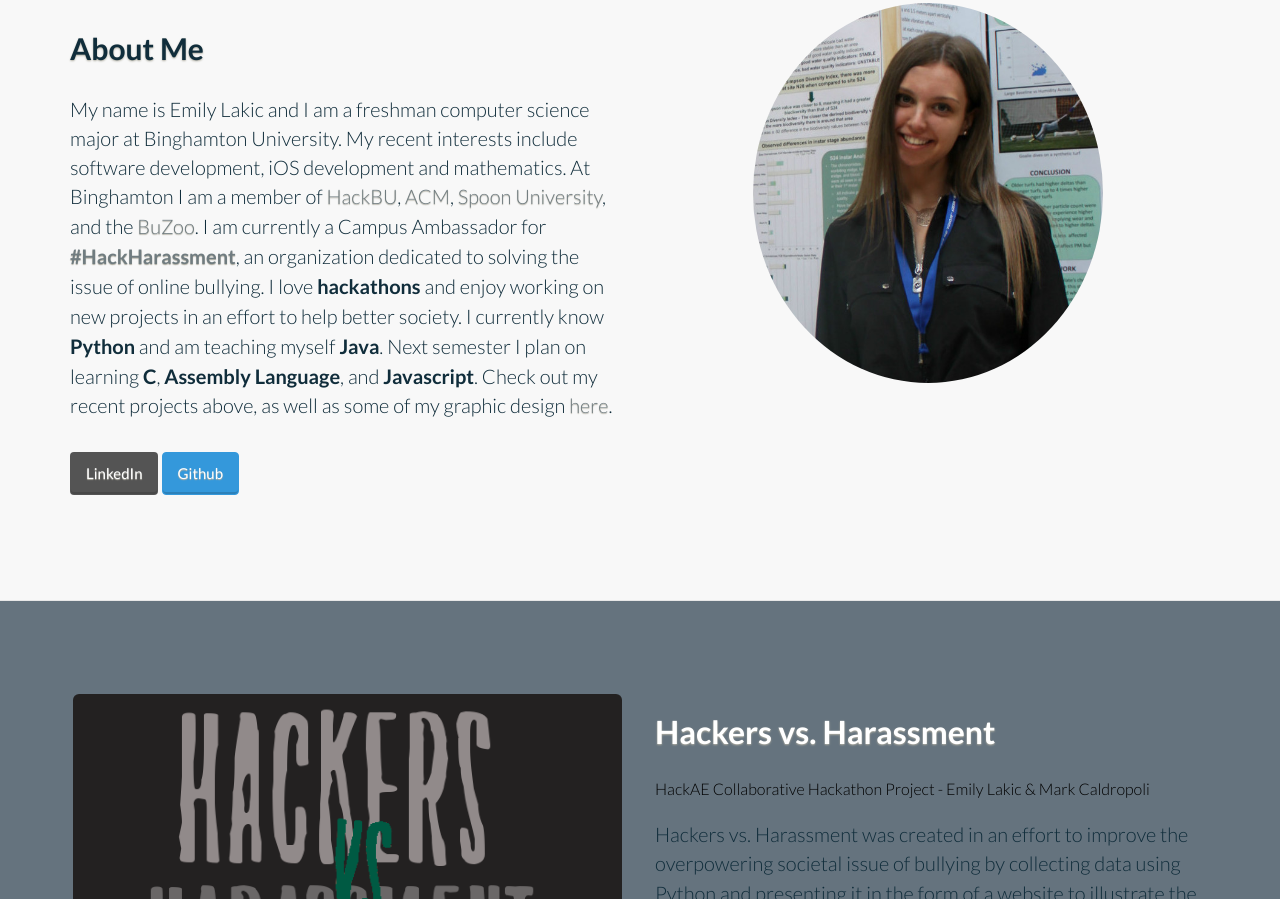
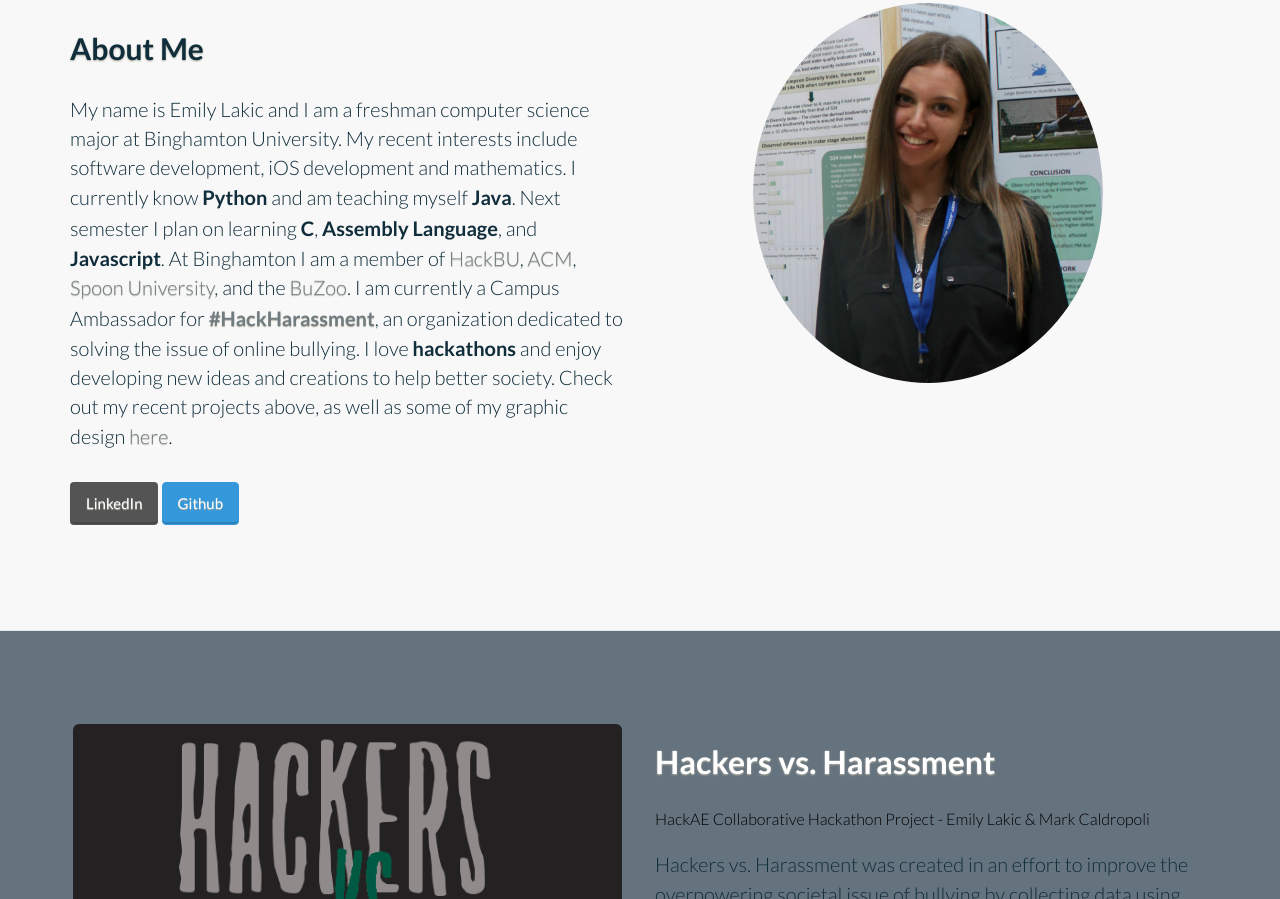
Before and after one commit to emilylakic/emilylakic.github.io, a plain HTML site: page index.html in a window 1280 px wide. Shown: the part 1841-2740 px from the top of the page. Drawn offline with Linux system fonts and the light colour scheme; a web font is replaced by a local one.

Commit message:
Update index.html

```diff
--- a/index.html
+++ b/index.html
@@ -258,11 +258,10 @@
                     <p class="lead"><font color="#102d3b">
 						My name is Emily Lakic and I am a freshman computer science major at Binghamton University.
 						My recent interests include software development, iOS development and mathematics.
-			    At Binghamton I am a member of <a href="http://hackbu.org/">HackBU</a>, <a href="http://binghamtonacm.com/">ACM</a>, <a href="https://spoonuniversity.com/author/emilylakic">Spoon University</a>, and the <a href="https://thebuzoo.org/">BuZoo</a>. I am currently a
+			    I currently know <b>Python</b> and am teaching myself <b>Java</b>. Next semester I plan on learning <b>C</b>,
+			   			<b>Assembly Language</b>, and <b>Javascript</b>. At Binghamton I am a member of <a href="http://hackbu.org/">HackBU</a>, <a href="http://binghamtonacm.com/">ACM</a>, <a href="https://spoonuniversity.com/author/emilylakic">Spoon University</a>, and the <a href="https://thebuzoo.org/">BuZoo</a>. I am currently a
 			    Campus Ambassador for <b><a href="http://www.hackharassment.com/">#HackHarassment</a></b>, an organization dedicated to solving the issue of
-			    			online bullying. I love <b>hackathons</b> and enjoy working on new projects in an effort to help
-			    			better society. I currently know <b>Python</b> and am teaching myself <b>Java</b>. Next semester I plan on learning <b>C</b>,
-			   			<b>Assembly Language</b>, and <b>Javascript</b>. Check out my recent projects above, as well as some of my graphic design <a href="https://emilylakic.github.io/graphicdesign.html">here</a>.
+			    			online bullying. I love <b>hackathons</b> and enjoy developing new ideas and creations to help better society. Check out my recent projects above, as well as some of my graphic design <a href="https://emilylakic.github.io/graphicdesign.html">here</a>.
 			    </font></p>
 
 					 <p><a class="btn btn-embossed btn-primary" href="https://linkedin.com/in/emilylakic" role="button">LinkedIn</a>
```
